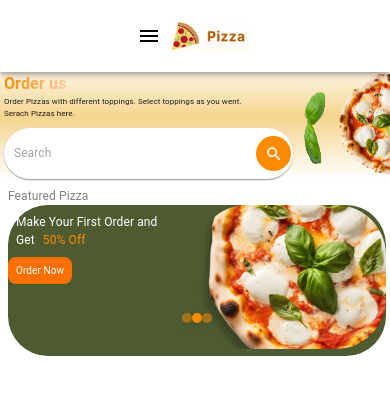
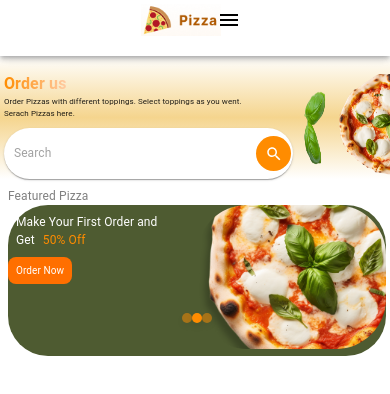
Before and after one commit to getye/Pizza-Ordering-App, a React (Create React App) app in the folder client/: page / in a window 390 px wide. Shown: the top 394 px of the page. Built offline with nearby package versions, Linux system fonts and the light colour scheme.

Commit message:
Responsive nav bar

```diff
--- a/client/src/navigations/mainbar.js
+++ b/client/src/navigations/mainbar.js
@@ -408,9 +408,10 @@ export const MainBar = (props) => {
                     display: 'flex',
                     justifyContent: 'space-between',
                     alignItems: 'center', // Align items vertically in the center
-                    padding: '16px', // Optional: Add padding for spacing
                   }}
                 >
+
+              <img src={pizza} alt="Pizza Logo" style={{ width: '80px' }} />
               <IconButton
                 color="inherit"
                 aria-label="open drawer"
@@ -420,7 +421,6 @@ export const MainBar = (props) => {
               >
                 <MenuIcon />
               </IconButton>
-              <img src={pizza} alt="Pizza Logo" style={{ width: '80px' }} />
             </Box>
             )}
             {(isMobile && mobileOpen) && (
```
Also changed, not shown: 8 other files (tests, documents, lock files or other folders).
